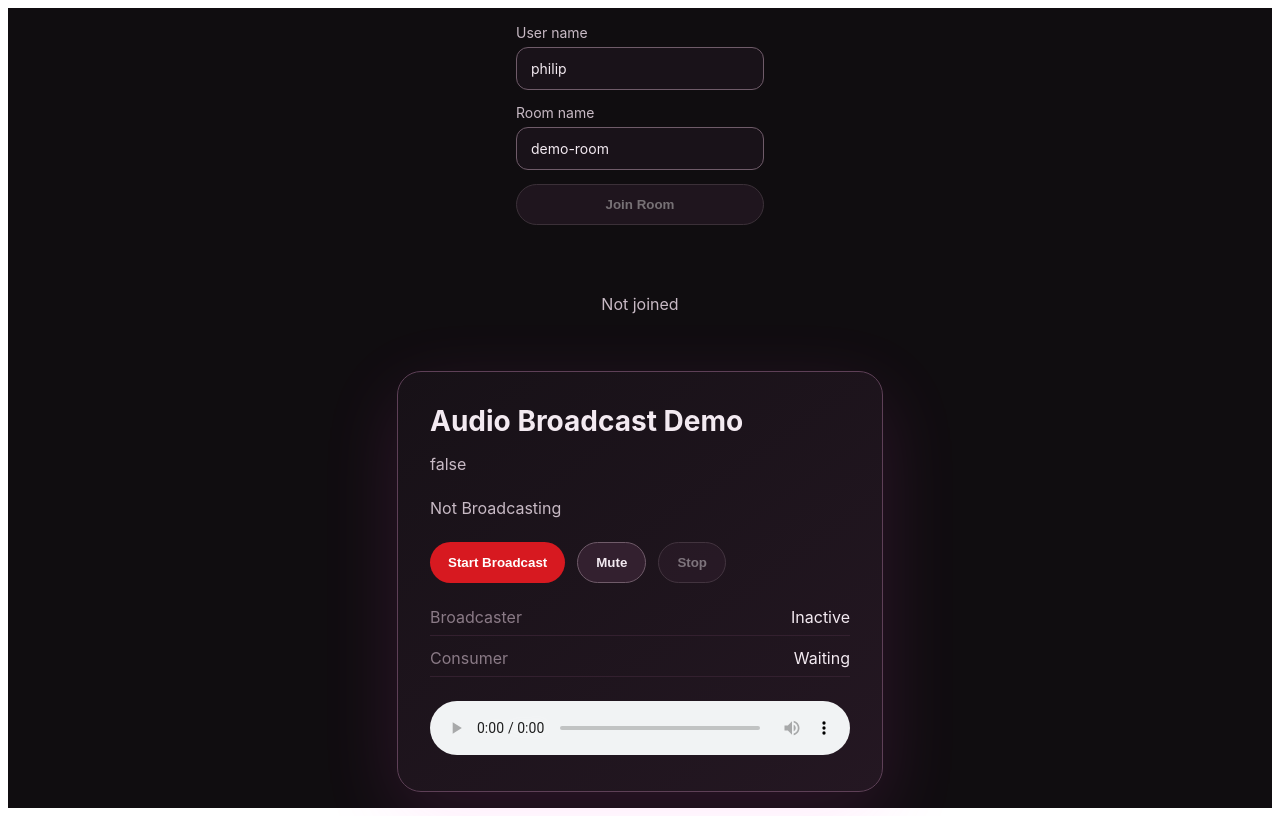
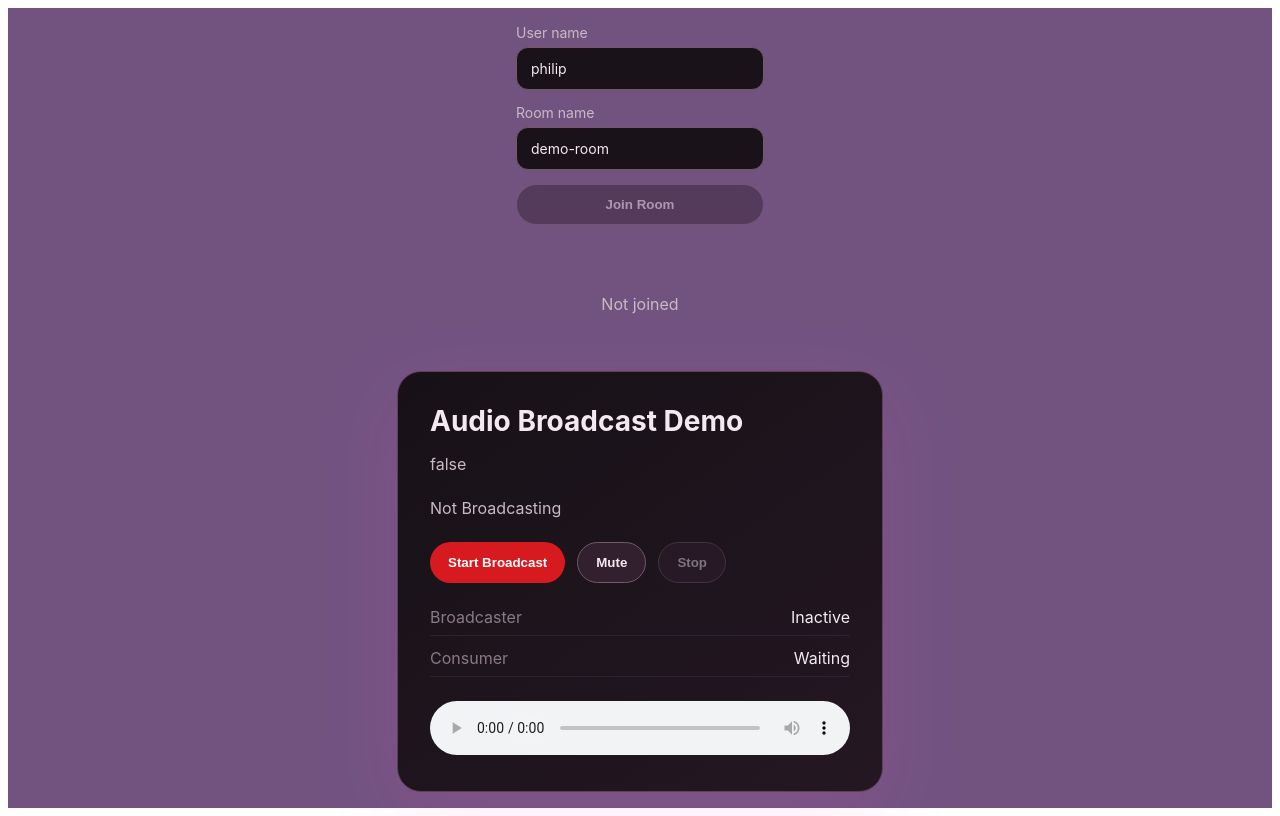
Before and after one commit to moviefan322/broadcast_front, a SvelteKit app: page / in a window 1280 px wide. Built offline with nearby package versions, Linux system fonts and the light colour scheme; no server answers.

Commit message:
testing deploy git flow; changes bg color

```diff
--- a/src/routes/+page.svelte
+++ b/src/routes/+page.svelte
@@ -258,7 +258,7 @@
 		min-height: 100vh;
 		display: grid;
 		place-items: center;
-		background: #100d10;
+		background: #725380;
 		color: #f3eaf1;
 		font-family:
 			Inter,
```
